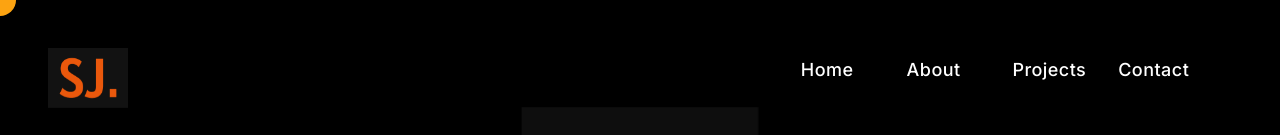
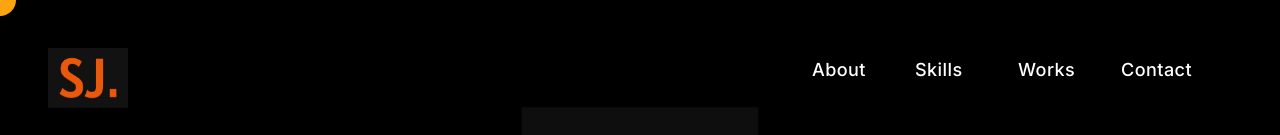
Before and after one commit to saiyam3243/my-website, a Next.js app: page /temp in a window 1280 px wide. Shown: the top 135 px of the page. Built offline with nearby package versions, Linux system fonts and the light colour scheme.

Commit message:
fix Style

```diff
--- a/src/components/home/About.tsx
+++ b/src/components/home/About.tsx
@@ -3,25 +3,25 @@ import { Parallax } from 'react-scroll-parallax';
 
 const About: React.FC = () => {
     return (
-        <div id="about" className="h-dvh flex flex-col justify-center mt-20">
-            <div className="flex justify-center" data-aos="flip-up" data-aos-duration="1000">
+        <div id="about" className="h-dvh flex flex-col justify-evenly">
+            <div className="flex justify-center m-4" data-aos="flip-up" data-aos-duration="1000">
                 <h1 className="text-6xl font-bold pt-20 pl-20 text-gray-600">About</h1>
                 <h1 className="text-6xl mt-20 animate-tiltshaking origin-[80%_80%]">&nbsp;👋</h1>
             </div>
-            <Parallax
+            {/* <Parallax
                 translateY={['200px', '0px']}
                 // scale={[0.75, 1.1]}
                 // rotate={[180, 360]}
                 speed={-100}
                 easing={'easeOut'}
                 className=''
-            >
+            > */}
                 <div className="flex flex-col justify-center text-6xl space-y-6 mb-30 text-center leading-snug font-medium">
                     <h1 data-aos="fade-up" data-aos-duration="800">Ambitious guy with a genuine passion in Software Development.</h1>
                     <h1 data-aos="fade-up" data-aos-duration="900">I believe in Creativity, Quality, Pace and Hardwork.</h1>
                     <h1 data-aos="fade-up" data-aos-duration="1000">Frontend-Backend Development</h1>
                 </div>
-            </Parallax>
+            {/* </Parallax> */}
         </div>
     );
 };
--- a/src/components/home/Header.tsx
+++ b/src/components/home/Header.tsx
@@ -13,9 +13,10 @@ const Header: React.FC = () => {
                     <img src="/sj-logo.png" alt="logo" width={80} height={80} />
                 </div>
                 <div className="p-2 rounded-xl fixed end-20 flex content-center grid gap-x-8 grid-cols-4 backdrop-blur-md hover:cursor-pointer font-medium tracking-wide text-lg">
-                    <ScrambleText text="Home" id = "/"/>
+                    {/* <ScrambleText text="Home" id = "/"/> */}
                     <ScrambleText text="About" id="#about"/>
-                    <ScrambleText text="Projects" id="#works"/>
+                    <ScrambleText text="Skills" id="#skills"/>
+                    <ScrambleText text="Works" id="#works"/>
                     <ScrambleText text="Contact" id="#footer"/>
                 </div>
         </div>
--- a/src/components/home/Skills.tsx
+++ b/src/components/home/Skills.tsx
@@ -4,7 +4,7 @@ import React from 'react';
 
 const Skills : React.FC = () => {
     return (
-            <div className="h-dvh">
+            <div id="skills" className="h-dvh">
                 <div data-aos="flip-up" data-aos-duration="1000" className="flex justify-center">
                     <h1 className="text-6xl font-bold pt-20 pl-20 text-gray-600">Skills</h1>
                     <h1 className="text-6xl mt-20 animate-tiltshaking origin-[70%_80%]">&nbsp; 🤹</h1>
--- a/src/components/home/WorkExp.tsx
+++ b/src/components/home/WorkExp.tsx
@@ -35,12 +35,12 @@ const Works: React.FC = () => {
     }, []);
 
     return (
-        <div className="h-dvh flex flex-col justify-evenly mt-20">
-                <div data-aos="flip-up" data-aos-duration="1000" className="flex justify-center h-20">
-                    <h1 className="text-6xl font-bold pl-20 text-gray-600">Works</h1>
-                    <h1 className="text-6xl animate-bounce">&nbsp; 🛠️</h1>
-                </div>
-            <div id="works" className="section flex overflow-x-scroll" ref={horizontalScrollRef}>
+        <div id="works" className="h-dvh flex flex-col justify-evenly mt-20">
+            <div data-aos="flip-up" data-aos-duration="1000" className="flex justify-center h-20">
+                <h1 className="text-6xl font-bold pl-20 text-gray-600">Works</h1>
+                <h1 className="text-6xl animate-bounce">&nbsp; 🛠️</h1>
+            </div>
+            <div className="section flex overflow-x-scroll" ref={horizontalScrollRef}>
                 {reversedWorkExpOne.map((item, index) => {
                     return <Card key={index} title={item[0]} position={item[1]} location={item[2]} start={item[3]} end={item[4]} content={item[5]} />
 
```
